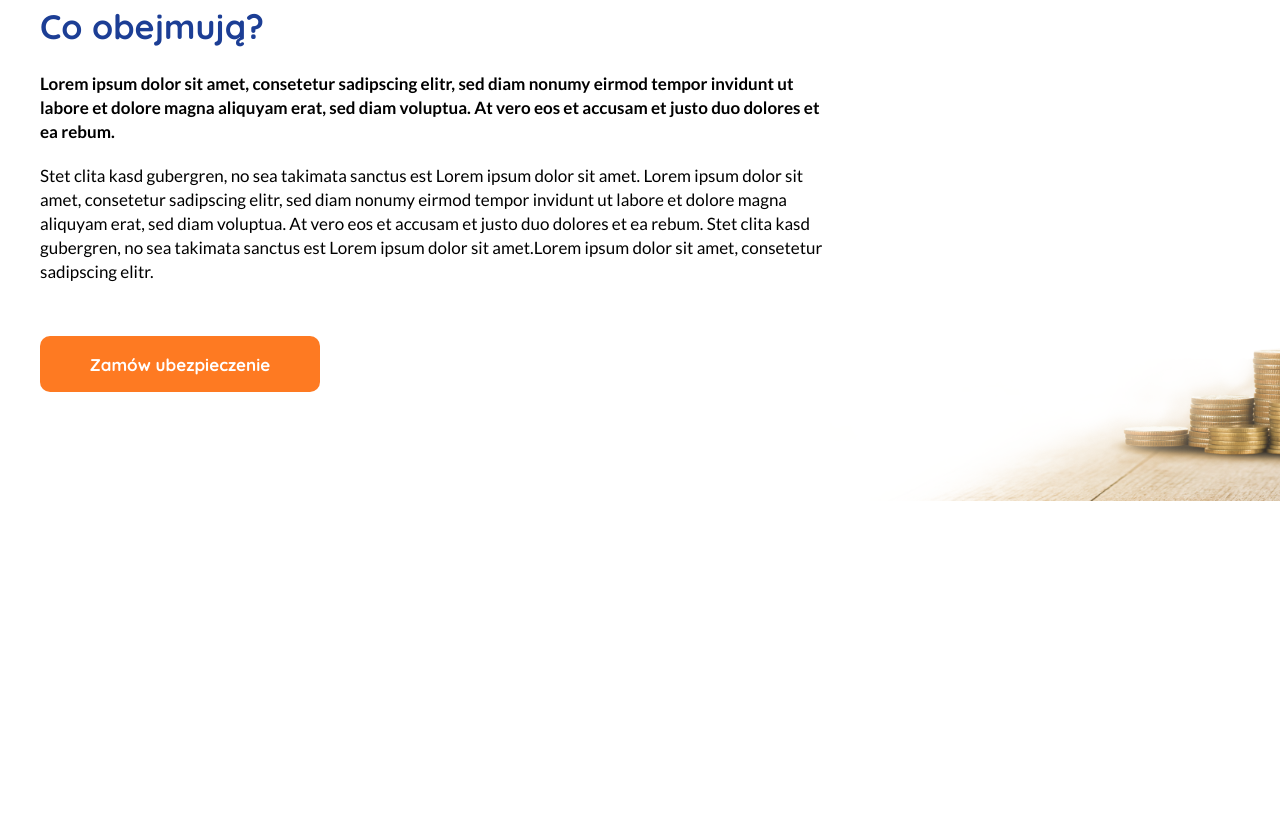
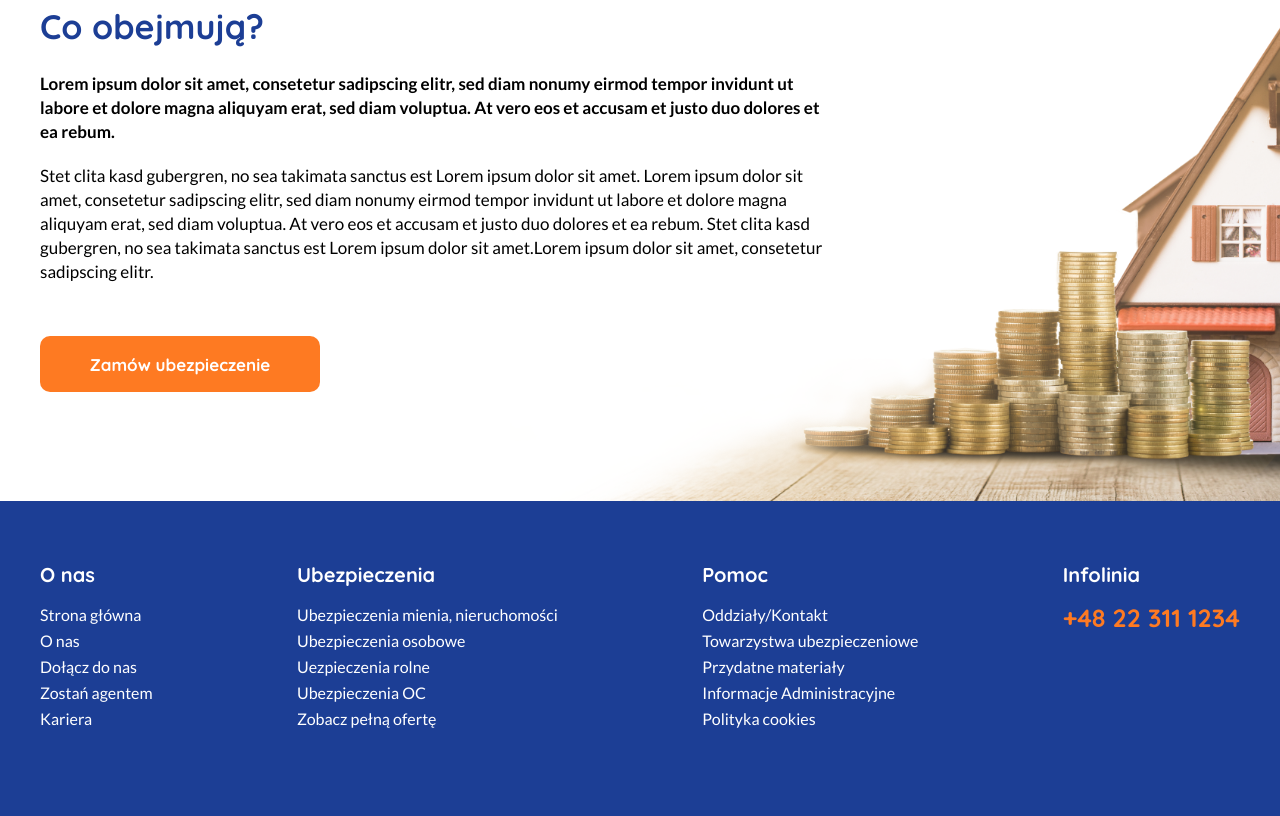
Before and after one commit to Fyrrj/twoje-finanse, a plain HTML site: page index.html in a window 1280 px wide. Shown: the part 1000-1816 px from the top of the page. Before the commit the page ends 1501 px from the top, so only its background shows below. Drawn offline with Linux system fonts and the light colour scheme.

Commit message:
footer structure + styles, fixes on header

```diff
--- a/index.html
+++ b/index.html
@@ -77,6 +77,46 @@
           <button class="section__button">Zamów ubezpieczenie</button>
         </div>
       </section>
+      <footer class="footer">
+        <div class="footer__inner">
+          <div class="footer__col">
+            <h4 class="col__title">O nas</h4>
+            <ul class="col__list">
+              <li><a class="list__link" href="">Strona główna</a></li>
+              <li><a class="list__link" href="">O nas</a></li>
+              <li><a class="list__link" href="">Dołącz do nas</a></li>
+              <li><a class="list__link" href="">Zostań agentem</a></li>
+              <li><a class="list__link" href="">Kariera</a></li>
+            </ul>
+          </div>
+          <div class="footer__col">
+            <h4 class="col__title">Ubezpieczenia</h4>
+            <ul class="col__list">
+              <li><a class="list__link" href="">Ubezpieczenia mienia, nieruchomości</a></li>
+              <li><a class="list__link" href="">Ubezpieczenia osobowe</a></li>
+              <li><a class="list__link" href="">Uezpieczenia rolne</a></li>
+              <li><a class="list__link" href="">Ubezpieczenia OC</a></li>
+              <li><a class="list__link" href="">Zobacz pełną ofertę</a></li>
+            </ul>
+          </div>
+          <div class="footer__col">
+            <h4 class="col__title">
+              Pomoc
+            </h4>
+            <ul class="col__list">
+              <li><a class="list__link" href="">Oddziały/Kontakt</a></li>
+              <li><a class="list__link" href="">Towarzystwa ubezpieczeniowe</a></li>
+              <li><a class="list__link" href="">Przydatne materiały</a></li>
+              <li><a class="list__link" href="">Informacje Administracyjne</a></li>
+              <li><a class="list__link" href="">Polityka cookies</a></li>
+            </ul>
+          </div>
+          <div class="footer__col">
+            <h4 class="col__title">Infolinia</h4>
+            <p class="contact">+48 22 311 1234</p>
+          </div>
+        </div>
+      </footer>
     </div>
   </body>
 </html>
--- a/style.css
+++ b/style.css
@@ -273,6 +273,8 @@ header {
   height: 655px;
   background-color: #fff;
   background-image: url("./assets/sectionImage.png");
+  background-position: center center;
+  background-size: cover;
 }
 
 .section__inner {
@@ -336,3 +338,50 @@ header {
 .section__button:hover {
   background-color: #1c3e95;
 }
+
+/*Footer*/
+
+.footer {
+  display: flex;
+  width: 100%;
+  height: 315px;
+  background-color: #1c3e95;
+  justify-content: center;
+}
+
+.footer__inner {
+  display: flex;
+  flex-direction: row;
+  width: 100%;
+  max-width: 1200px;
+  justify-content: space-between;
+  margin-top: 61px;
+}
+
+.col__title {
+  font-family: "Quicksand", sans-serif;
+  font-size: 2rem;
+  font-weight: 700;
+  color: #fff;
+  margin-bottom: 15px;
+}
+
+.list__link {
+  font-family: "Lato", sans-serif;
+  font-size: 1.6rem;
+  cursor: pointer;
+  transition: 0.2s;
+  color: #fff;
+  margin-bottom: 7px;
+  line-height: 26px;
+}
+
+.list__link:hover {
+  color: #fe7a22;
+}
+
+.contact {
+  font-family: "Quicksand";
+  font-size: 2.5rem;
+  color: #fe7a22;
+}
```
